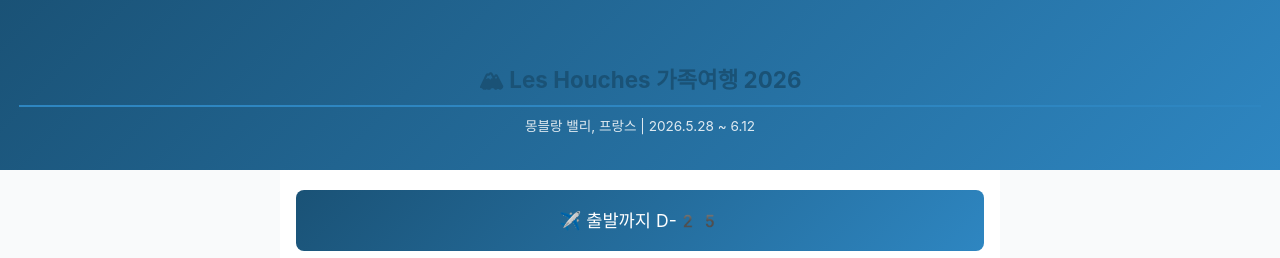
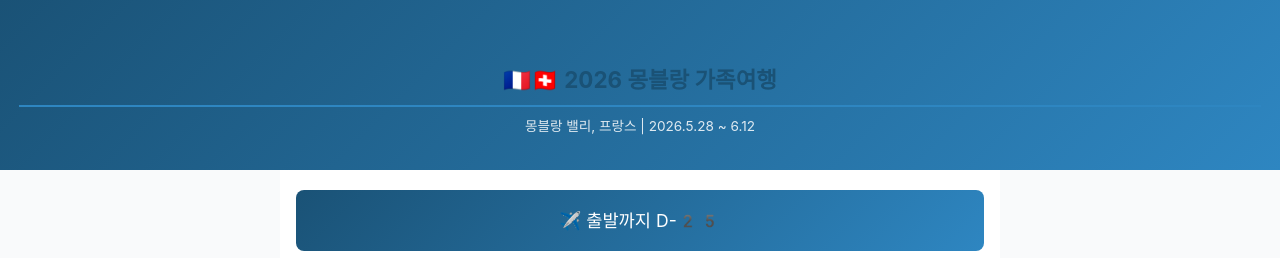
Before and after one commit to hyeokinro/travel-montblanc-2026, a Jekyll site: the page built from index.md, in a window 1280 px wide. Shown: the top 258 px of the page. Built offline with Jekyll 4.4.1, drawn with Linux system fonts in a browser that asks for light colours.

Commit message:
Rename title: 🇫🇷🇨🇭 2026 몽블랑 가족여행

```diff
--- a/_config.yml
+++ b/_config.yml
@@ -1,5 +1,5 @@
 remote_theme: pages-themes/cayman@v0.2.0
-title: "🏔 Les Houches 가족여행 2026"
+title: "🇫🇷🇨🇭 2026 몽블랑 가족여행"
 description: "몽블랑 밸리, 프랑스 | 2026.5.28 ~ 6.12"
 plugins:
   - jekyll-remote-theme
```
Also changed, not shown: README.md.
